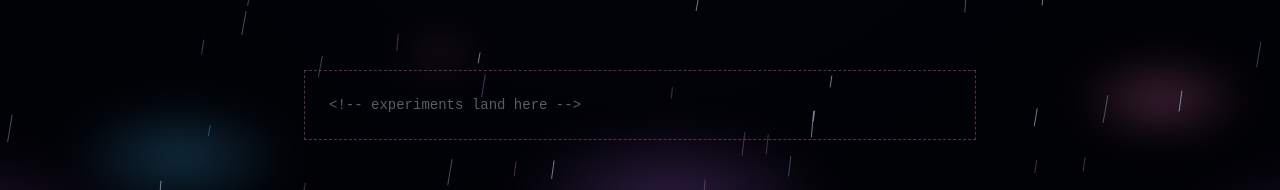
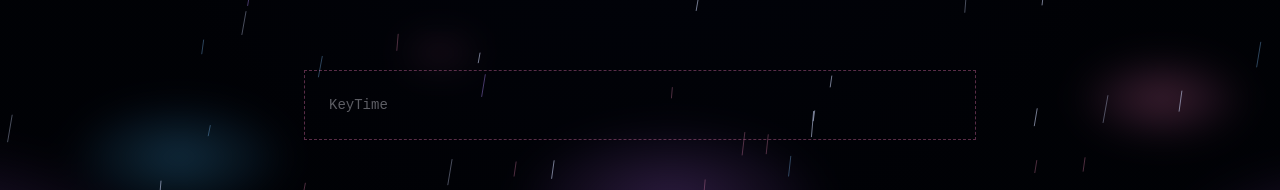
Before and after one commit to LabyrinthWarden/jsbridges.com, a SvelteKit app: page /lab in a window 1280 px wide. Shown: the part 509-699 px from the top of the page. Built offline with nearby package versions, Linux system fonts and the light colour scheme.

Commit message:
Add KeyTime experiment link to lab page
Replace placeholder comment with a navigation link to the KeyTime experiment.

```diff
--- a/src/routes/(site)/lab/+page.svelte
+++ b/src/routes/(site)/lab/+page.svelte
@@ -22,7 +22,7 @@
 
 	<!-- placeholder fragment: deliberately unstyled, stands in for future experiments -->
 	<div class="mt-16 border border-dashed border-accent-pink/35 p-6 text-sm text-ink/40">
-		&lt;!-- experiments land here --&gt;
+		<a href="/lab/keytime">KeyTime</a>
 	</div>
 
 	<p class="mt-16 text-ink/70">
```
